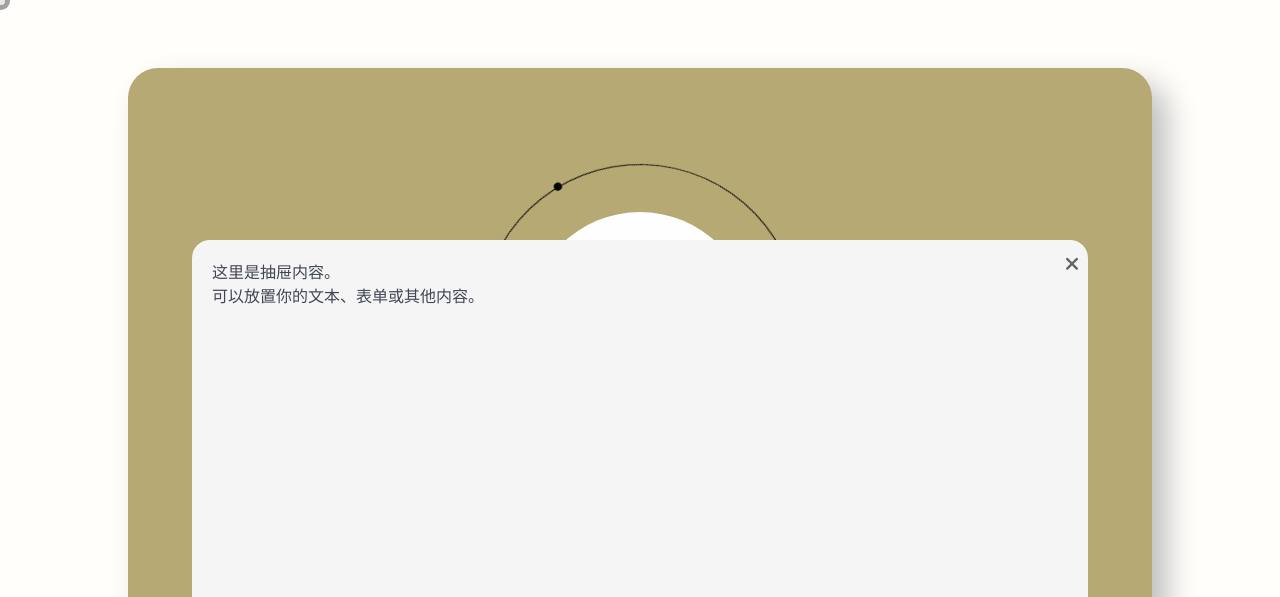
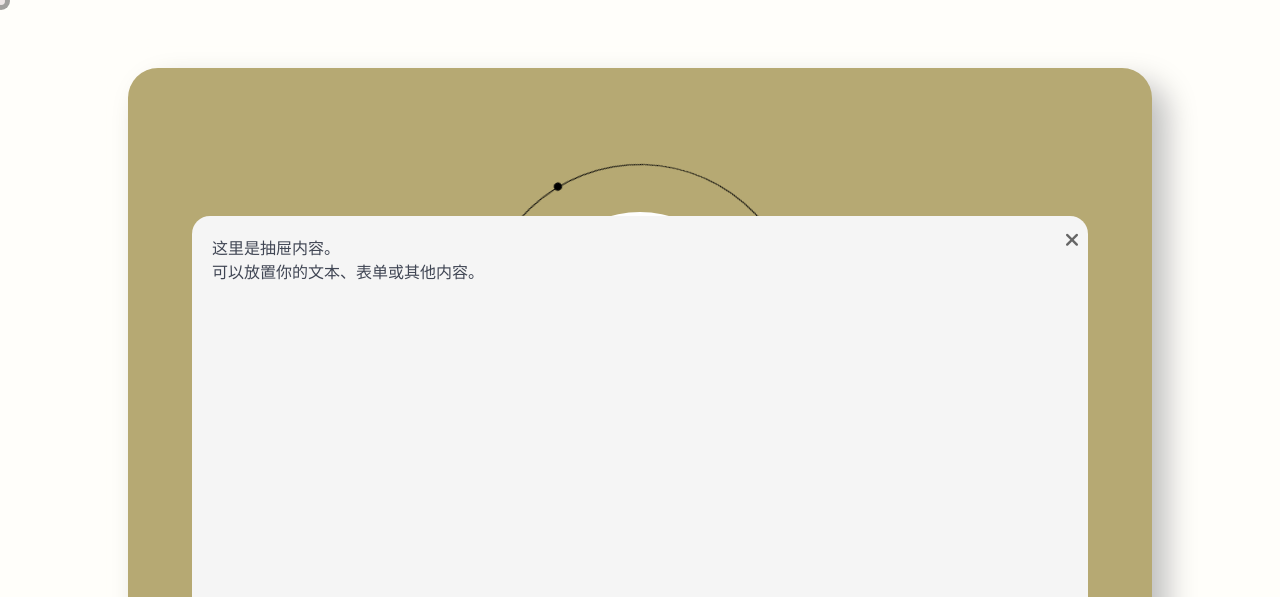
Before and after one commit to Coveduoji/coveduoji.github.io, a plain HTML site: page index.html in a window 1280 px wide. Both pictures are taken after a click on the button "Wheel Up". Shown: the top 597 px of the page. Drawn offline with nearby package versions, Linux system fonts and the light colour scheme; no server answers; a web font is replaced by a local one.

Commit message:
Update drawer.css

```diff
--- a/css/drawer.css
+++ b/css/drawer.css
@@ -22,6 +22,7 @@
 /* 打开抽屉时的样式 */
 .drawer.open {
     height: 70%; /* 抽屉展开的高度 */
+    bottom: 3vh;
 }
 
 /* 打开抽屉按钮 */
```
